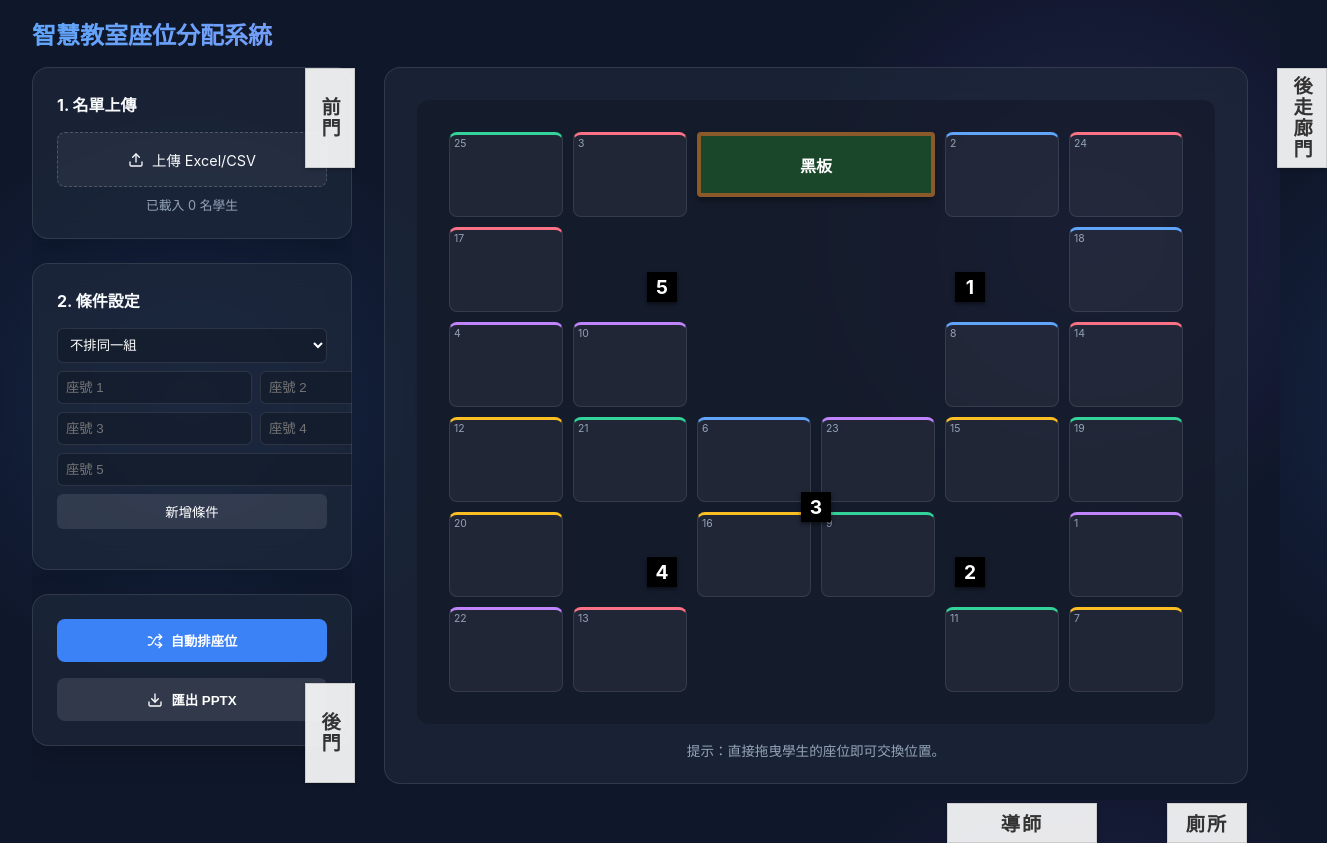
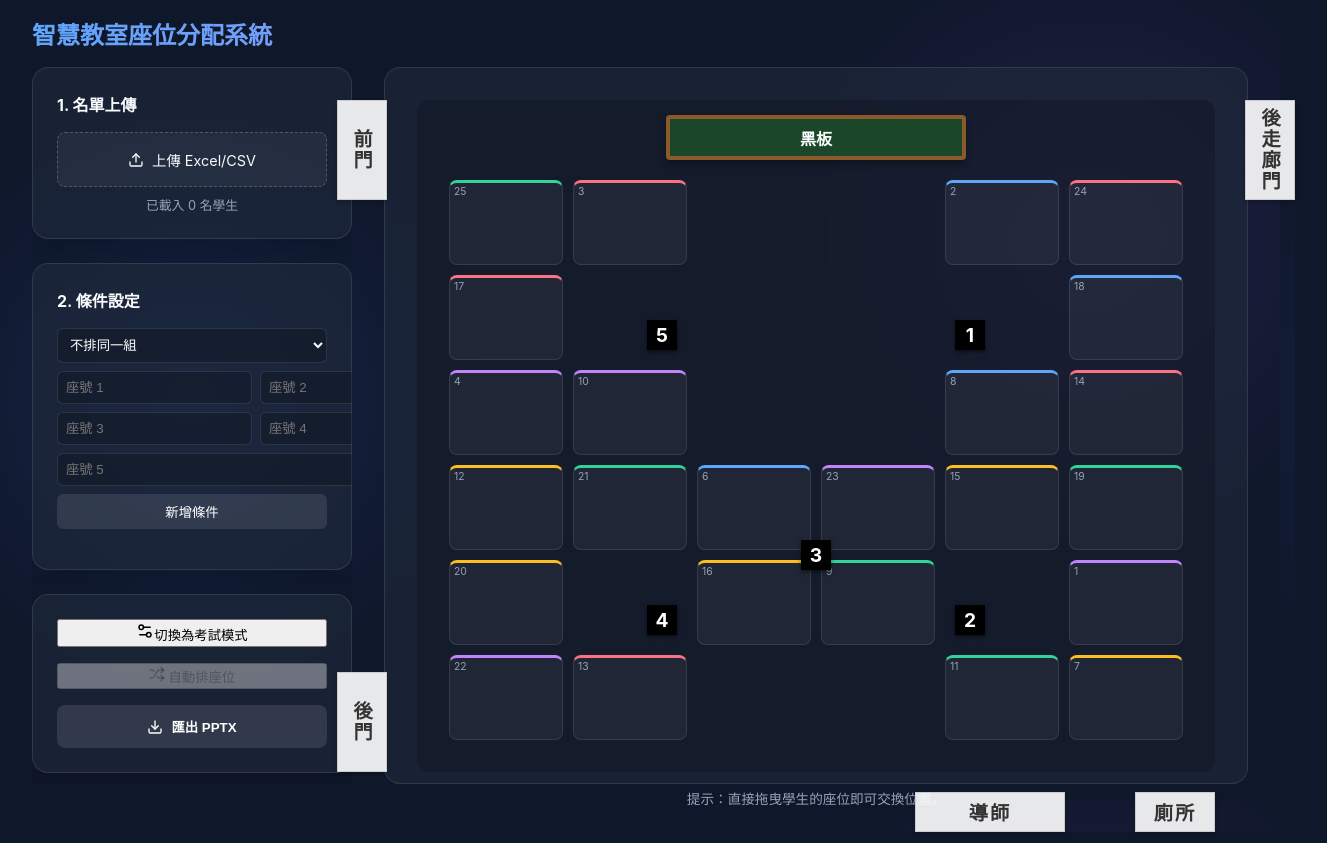
Before and after one commit to chy23/AUTO_SA, a React (Vite) app: page / in a window 1280 px wide. Shown: the whole page, 1327 px wide, since content can reach past the window. Built offline with nearby package versions, Linux system fonts and the light colour scheme.

Commit message:
Feat: Add Exam layout toggle and coordinate mapping

```diff
--- a/src/App.css
+++ b/src/App.css
@@ -197,12 +197,17 @@ select:focus, input:focus {
   grid-template-columns: repeat(6, 1fr);
   grid-template-rows: repeat(6, 1fr);
   gap: 10px;
-  padding: 2rem;
+  padding: 80px 2rem 2rem 2rem;
+  position: relative;
 }
 
 .blackboard {
-  grid-column: 3 / span 2;
-  grid-row: 1;
+  position: absolute;
+  top: 15px;
+  left: 50%;
+  transform: translateX(-50%);
+  width: 300px;
+  height: 45px;
   background: #1a472a;
   color: #fff;
   display: flex;
@@ -212,7 +217,7 @@ select:focus, input:focus {
   border-radius: 4px;
   font-weight: bold;
   box-shadow: 0 4px 6px rgba(0,0,0,0.3);
-  margin-bottom: 20px;
+  z-index: 10;
 }
 
 .group-label {
--- a/src/App.jsx
+++ b/src/App.jsx
@@ -3,7 +3,7 @@ import * as Papa from 'papaparse';
 import * as XLSX from 'xlsx';
 import pptxgen from 'pptxgenjs';
 import { Upload, Shuffle, Download, Settings2, Trash2 } from 'lucide-react';
-import { SEAT_MAP, GROUPS, ADJACENCY_LIST, GROUP_LABELS, STATIC_LABELS } from './constants';
+import { GROUP_MAP, EXAM_MAP, GROUPS, ADJACENCY_LIST, GROUP_LABELS, STATIC_LABELS } from './constants';
 import './App.css';
 
 // --- Utility Functions ---
@@ -62,17 +62,17 @@ const evaluateAssignment = (assignment, rules) => {
 };
 
 // 自動排座演算法 (模擬退火 / 隨機交換)
-const assignSeats = (students, rules) => {
+const assignSeats = (students, rules, currentMap) => {
   if (students.length === 0) return [];
 
   // 初始化隨機分配
-  let currentAssignment = SEAT_MAP.map((seat, index) => ({
+  let currentAssignment = currentMap.map((seat, index) => ({
     seatId: seat.id,
     student: index < students.length ? students[index] : null,
   }));
   currentAssignment = shuffleArray(currentAssignment);
 
-  let currentScore = evaluateAssignment(currentAssignment, rules);
+  let currentScore = evaluateAssignment(currentAssignment, rules, currentMap);
   let bestAssignment = [...currentAssignment];
   let bestScore = currentScore;
 
@@ -92,7 +92,7 @@ const assignSeats = (students, rules) => {
     newAssignment[idx1].student = newAssignment[idx2].student;
     newAssignment[idx2].student = temp;
 
-    const newScore = evaluateAssignment(newAssignment, rules);
+    const newScore = evaluateAssignment(newAssignment, rules, currentMap);
 
     if (newScore < currentScore) {
       currentAssignment = newAssignment;
@@ -113,9 +113,12 @@ const assignSeats = (students, rules) => {
 function App() {
   const [students, setStudents] = useState([]);
   const [rules, setRules] = useState([]);
+  const [layoutMode, setLayoutMode] = useState('GROUP');
+  const currentMap = layoutMode === 'GROUP' ? GROUP_MAP : EXAM_MAP;
   const [assignments, setAssignments] = useState(
-    SEAT_MAP.map(s => ({ seatId: s.id, student: null }))
+    currentMap.map(s => ({ seatId: s.id, student: null }))
   );
+  const [isAssigning, setIsAssigning] = useState(false);
   const [draggedSeat, setDraggedSeat] = useState(null);
 
   // --- 規則設定相關 ---
@@ -186,7 +189,7 @@ function App() {
       alert("請先上傳名單");
       return;
     }
-    const result = assignSeats(students, rules);
+    const result = assignSeats(students, rules, currentMap);
     setAssignments(result);
   };
 
@@ -230,7 +233,7 @@ function App() {
     });
 
     assignments.forEach(ass => {
-      const seat = SEAT_MAP.find(s => s.id === ass.seatId);
+      const seat = currentMap.find(s => s.id === ass.seatId);
       if (!seat) return;
 
       const px = (seat.col - 1) * 1.5 + 0.5;
@@ -318,9 +321,19 @@ function App() {
           </section>
 
           <section className="panel actions">
-             <button className="primary-btn" onClick={handleAssign}>
-               <Shuffle size={16} /> 自動排座位
-             </button>
+          <button
+            className="action-btn outline"
+            onClick={() => {
+              setLayoutMode(prev => prev === 'GROUP' ? 'EXAM' : 'GROUP');
+            }}
+          >
+            <Settings2 size={18} />
+            {layoutMode === 'GROUP' ? '切換為考試模式' : '切換為分組模式'}
+          </button>
+
+          <button className="action-btn primary" onClick={handleAssign} disabled={isAssigning || students.length === 0}>
+             <Shuffle size={16} /> 自動排座位
+          </button>
              <button className="secondary-btn" onClick={handleExportPPTX}>
                <Download size={16} /> 匯出 PPTX
              </button>
@@ -331,7 +344,8 @@ function App() {
         <section className="classroom-area">
           <div className="classroom">
             <div className="blackboard">黑板</div>
-            {GROUP_LABELS.map((label, idx) => (
+
+            {layoutMode === 'GROUP' && GROUP_LABELS.map((label, idx) => (
               <div
                 key={`label-${idx}`}
                 className="group-label"
@@ -349,6 +363,7 @@ function App() {
                 {label.text}
               </div>
             ))}
+
             {STATIC_LABELS.map((label, idx) => (
               <div
                 key={`static-${idx}`}
@@ -358,7 +373,7 @@ function App() {
                 {label.text}
               </div>
             ))}
-            {SEAT_MAP.map(seat => {
+            {currentMap.map(seat => {
               const ass = assignments.find(a => a.seatId === seat.id);
               return (
                 <div
--- a/src/constants.js
+++ b/src/constants.js
@@ -1,4 +1,4 @@
-export const SEAT_MAP = [
+export const GROUP_MAP = [
   // Col 1
   { id: 25, groupId: 2, col: 1, row: 1 },
   { id: 17, groupId: 1, col: 1, row: 2 },
@@ -36,6 +36,44 @@ export const SEAT_MAP = [
   { id: 7, groupId: 4, col: 6, row: 6 },
 ];
 
+export const EXAM_MAP = [
+  // Col 1
+  { id: 25, groupId: 2, col: 1, row: 1 },
+  { id: 17, groupId: 1, col: 1, row: 2 },
+  { id: 4, groupId: 5, col: 1, row: 3 },
+  { id: 12, groupId: 4, col: 1, row: 4 },
+  { id: 20, groupId: 4, col: 1, row: 5 },
+
+  // Col 2
+  { id: 3, groupId: 1, col: 2, row: 1 },
+  { id: 10, groupId: 5, col: 2, row: 2 },
+  { id: 21, groupId: 2, col: 2, row: 3 },
+  { id: 13, groupId: 1, col: 2, row: 4 },
+  { id: 22, groupId: 5, col: 2, row: 5 },
+
+  // Col 3
+  { id: 6, groupId: 3, col: 3, row: 1 },
+  { id: 23, groupId: 5, col: 3, row: 2 },
+  { id: 16, groupId: 4, col: 3, row: 3 },
+  { id: 9, groupId: 2, col: 3, row: 4 },
+
+  // Col 4
+  { id: 2, groupId: 3, col: 4, row: 1 },
+  { id: 8, groupId: 3, col: 4, row: 2 },
+  { id: 11, groupId: 2, col: 4, row: 3 },
+
+  // Col 5
+  { id: 18, groupId: 3, col: 5, row: 1 },
+  { id: 15, groupId: 4, col: 5, row: 2 },
+  { id: 7, groupId: 4, col: 5, row: 3 },
+
+  // Col 6
+  { id: 24, groupId: 1, col: 6, row: 1 },
+  { id: 14, groupId: 1, col: 6, row: 2 },
+  { id: 19, groupId: 2, col: 6, row: 3 },
+  { id: 1, groupId: 5, col: 6, row: 4 },
+];
+
 export const GROUPS = [
   { id: 1, name: "第壹組" },
   { id: 2, name: "第二組" },
@@ -62,9 +100,9 @@ export const STATIC_LABELS = [
 ];
 
 export const getAdjacencyList = () => {
-  // 將視覺上上下左右相連的座位都列為相鄰 (隔壁)
+  // 將視覺上上下左右相連的座位都列為相鄰 (隔壁) - 以 GROUP_MAP 為主
   const adj = {};
-  SEAT_MAP.forEach(s => (adj[s.id] = []));
+  GROUP_MAP.forEach(s => (adj[s.id] = []));
 
   const addEdge = (a, b) => {
     if (!adj[a].includes(b)) adj[a].push(b);
```
